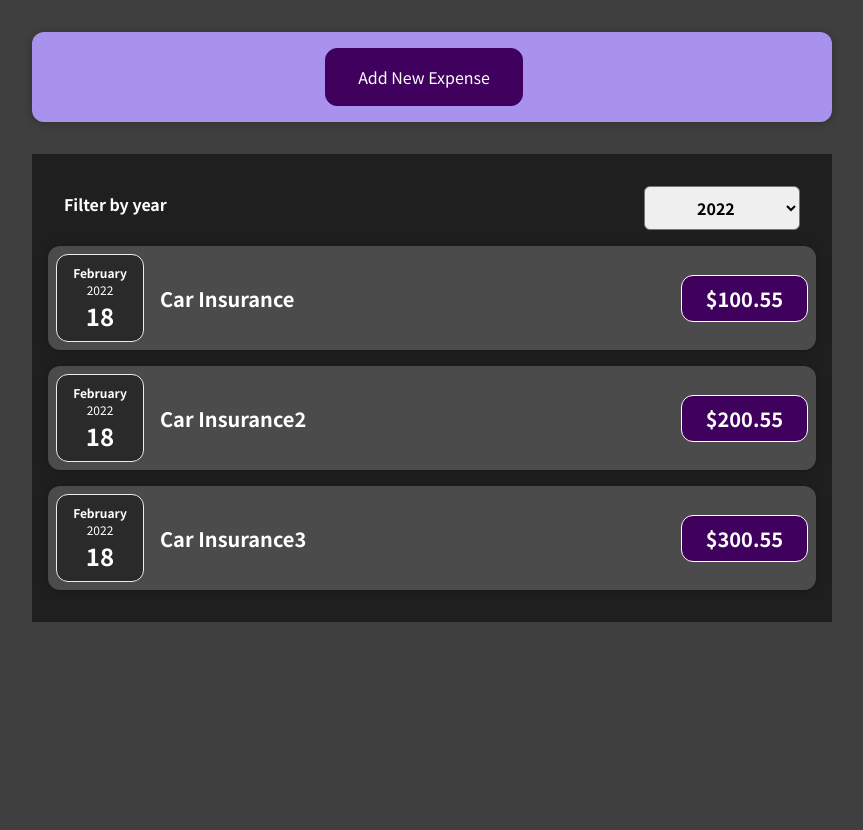
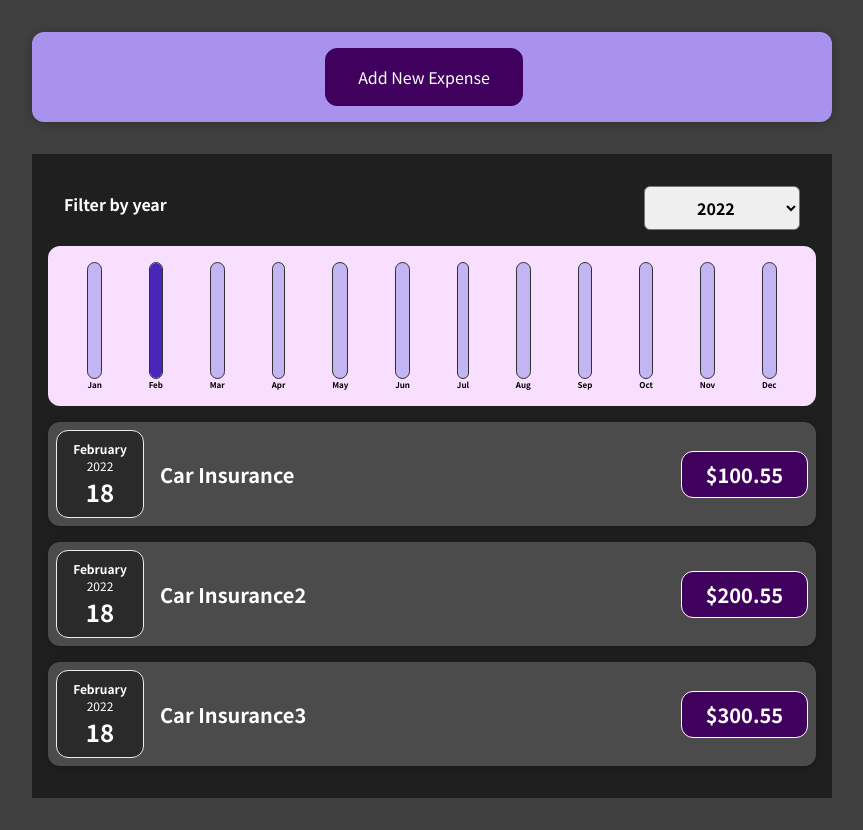
Before and after one commit to AliaksandrBortnik/react-complete, a React (Create React App) app: page / in a window 1280 px wide. Shown: the whole page, without its empty margins (208-1071 px from the left). Before the commit the page ends 800 px from the top, so only its background shows below. Built offline with nearby package versions, Linux system fonts and the light colour scheme.

Commit message:
Implemented expenses chart

```diff
--- /dev/null
+++ b/src/components/Chart/Chart.css
@@ -0,0 +1,9 @@
+.chart {
+  padding: 1rem;
+  border-radius: 12px;
+  background-color: #f8dfff;
+  text-align: center;
+  display: flex;
+  justify-content: space-around;
+  height: 10rem;
+}
--- /dev/null
+++ b/src/components/Chart/Chart.js
@@ -0,0 +1,23 @@
+import './Chart.css';
+import ChartBar from './ChartBar';
+
+const Chart = props => {
+  const maxValue = Math.max(...props.dataPoints.map(point => point.value));
+
+  return (
+    <div className="chart">
+      {
+        props.dataPoints.map(dataPoint =>
+          <ChartBar
+            key={dataPoint.label}
+            value={dataPoint.value}
+            maxValue={maxValue}
+            label={dataPoint.label}
+          />
+        )
+      }
+    </div>
+  )
+};
+
+export default Chart;
--- /dev/null
+++ b/src/components/Chart/ChartBar.css
@@ -0,0 +1,30 @@
+.chart-bar {
+  height: 100%;
+  display: flex;
+  flex-direction: column;
+  align-items: center;
+}
+
+.chart-bar__inner {
+  height: 100%;
+  width: 100%;
+  border: 1px solid #313131;
+  border-radius: 12px;
+  background-color: #c3b4f3;
+  overflow: hidden;
+  display: flex;
+  flex-direction: column;
+  justify-content: flex-end;
+}
+
+.chart-bar__fill {
+  background-color: #4826b9;
+  width: 100%;
+  transition: all 0.3s ease-out;
+}
+
+.chart-bar__label {
+  font-weight: bold;
+  font-size: 0.5rem;
+  text-align: center;
+}
--- /dev/null
+++ b/src/components/Chart/ChartBar.js
@@ -0,0 +1,18 @@
+import './ChartBar.css';
+
+const ChartBar = props => {
+  const barFillHeight = props.maxValue === 0 ? '0%'
+    : `${props.value / props.maxValue * 100}%`;
+
+  return (
+    <div className='chart-bar'>
+      <div className="chart-bar__inner">
+        <div style={{height: barFillHeight}} className="chart-bar__fill">
+        </div>
+      </div>
+      <div className="chart-bar__label">{props.label}</div>
+    </div>
+  )
+};
+
+export default ChartBar;
--- a/src/components/Expenses/Expenses.js
+++ b/src/components/Expenses/Expenses.js
@@ -2,18 +2,20 @@
 import ExpensesFilter from './ExpensesFilter';
 import {useState} from 'react';
 import ExpensesList from './ExpensesList';
+import ExpensesChart from './ExpensesChart';
 
 const Expenses = (props) => {
-  const [filterYear, setFilterYear] = useState(null);
+  const [filterYear, setFilterYear] = useState(2022);
 
-  let filteredExpenses = !filterYear ? props.items :
-    props.items.filter(exp => exp.date.getFullYear() === filterYear);
+  const filteredExpenses = props.items.filter(exp =>
+    exp.date.getFullYear() === filterYear);
 
   const applyFilterHandler = year => setFilterYear(year);
 
   return (
     <div className='expenses'>
       <ExpensesFilter applyFilter={applyFilterHandler}/>
+      <ExpensesChart expenses={filteredExpenses}/>
       <ExpensesList items={filteredExpenses}/>
     </div>
   );
--- /dev/null
+++ b/src/components/Expenses/ExpensesChart.js
@@ -0,0 +1,18 @@
+import Chart from '../Chart/Chart';
+
+const ExpensesChart = props => {
+  const months = ['Jan', 'Feb', 'Mar', 'Apr', 'May', 'Jun', 'Jul', 'Aug', 'Sep', 'Oct', 'Nov', 'Dec'];
+  const dataPoints = months.map(m => ({
+    label: m,
+    value: 0
+  }));
+
+  for (const expense of props.expenses) {
+    const expenseMonth = expense.date.getMonth();
+    dataPoints[expenseMonth].value += expense.amount;
+  }
+
+  return <Chart dataPoints={dataPoints}/>
+};
+
+export default ExpensesChart;
```
